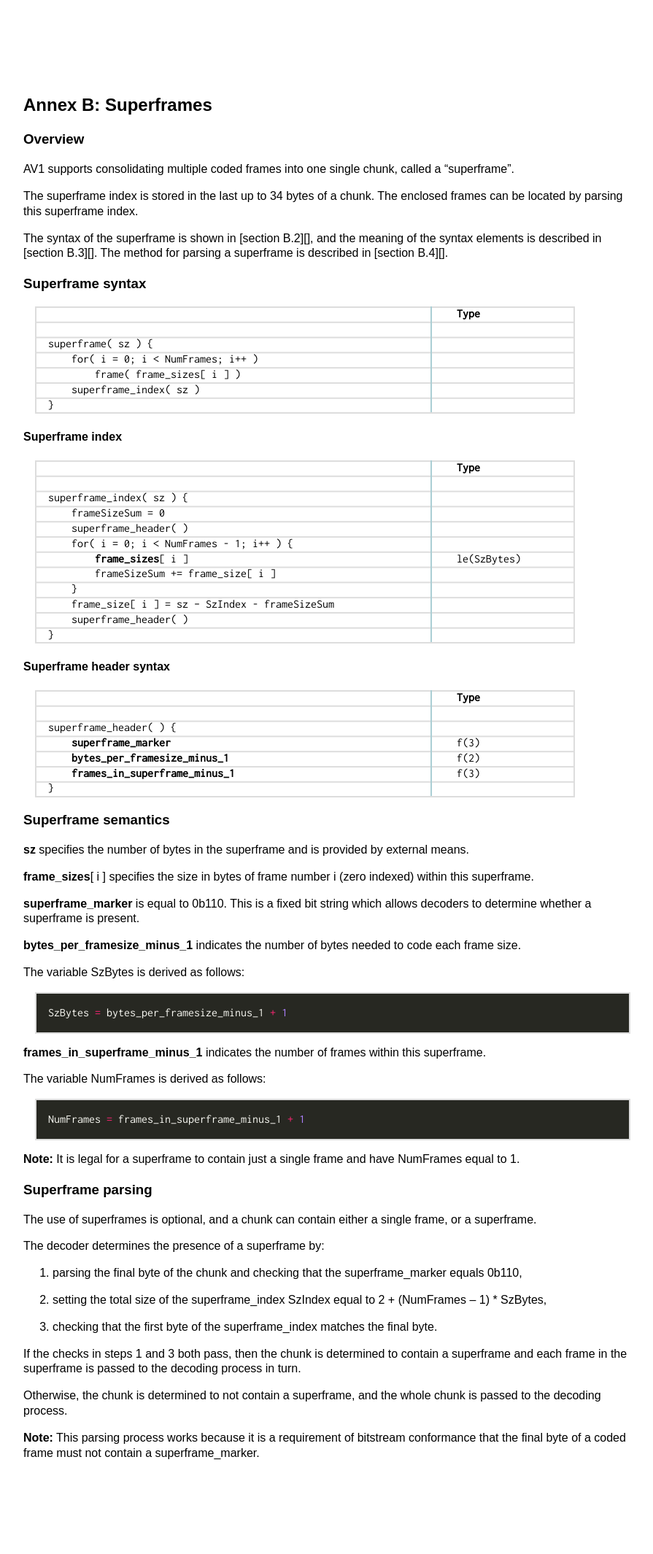
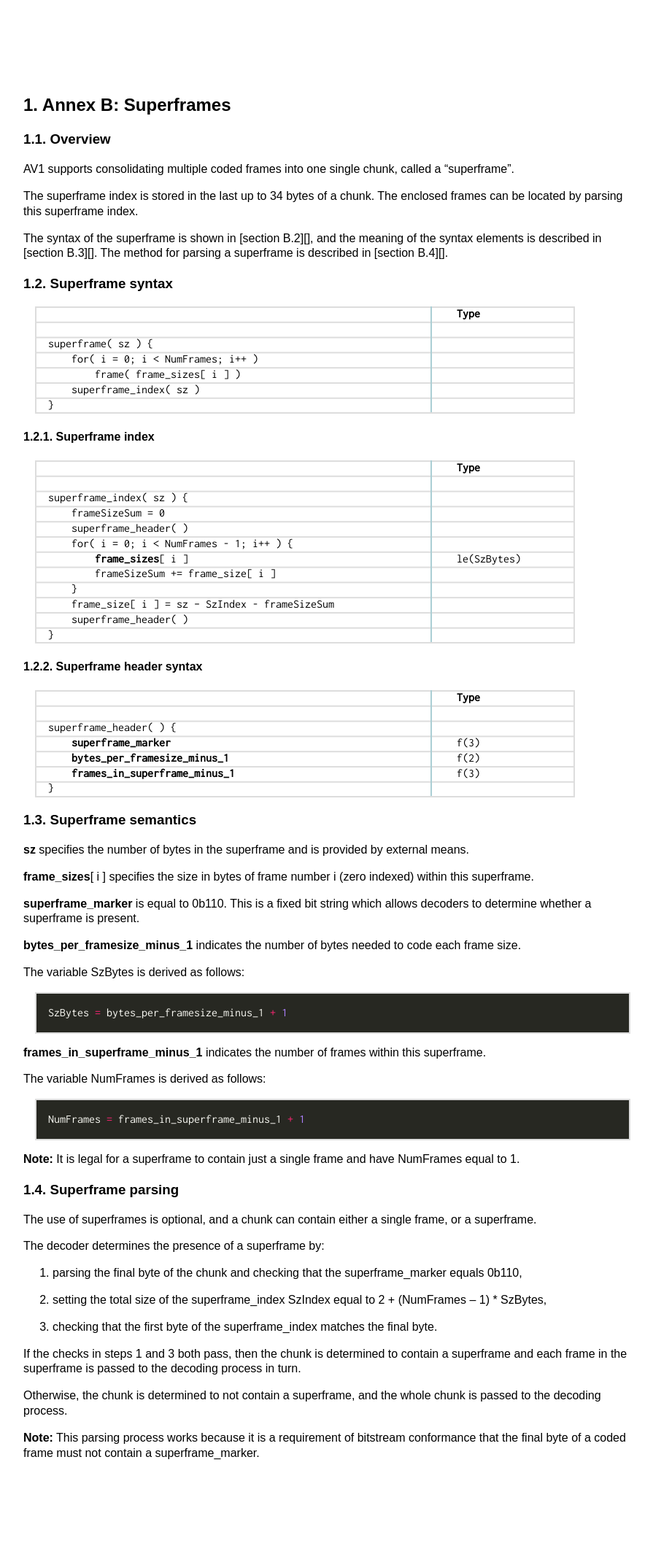
Before and after one commit to AOMediaCodec/av1-spec, a Jekyll site: the page built from annex.b.superframes.md, in a window 1280 px wide. Shown: the whole page at 73% size, without its empty margins (96-991 px from the left). Built offline with Jekyll 4.4.1, drawn with Linux system fonts in a browser that asks for light colours; our own code applies the rules of GitHub Pages for plain Markdown files.

Commit message:
Consolidate CSS within style.sass
Convert inline stylesheet rules (`<style>`) to SASS and
append to `style.sass`.

Change-Id: I48e749c1e5ac06814ccc5c5916f96c36e3ec0b90

```diff
--- a/_layouts/page.html
+++ b/_layouts/page.html
@@ -16,30 +16,6 @@
   <script type="text/javascript" async src="https://cdnjs.cloudflare.com/ajax/libs/mathjax/2.7.1/MathJax.js?config=AM_HTMLorMML">
   </script>
   <script src="assets/js/ASCIIMathML.js"></script>
-  <style>
-    body {counter-reset: h2}
-    h2 {counter-reset: h3}
-    h3 {counter-reset: h4}
-    h4 {counter-reset: h5}
-    h5 {counter-reset: h6}
-
-    h2:before {counter-increment: h2; content: counter(h2) ". "}
-    h3:before {counter-increment: h3; content: counter(h2) "." counter(h3) ". "}
-    h4:before {counter-increment: h4; content: counter(h2) "." counter(h3) "." counter(h4) ". "}
-    h5:before {counter-increment: h5; content: counter(h2) "." counter(h3) "." counter(h4) "." counter(h5) ". "}
-    h6:before {counter-increment: h6; content: counter(h2) "." counter(h3) "." counter(h4) "." counter(h5) "." counter(h6) ". "}
-
-    div.annex { counter-reset: h2 }
-    div.annex h2:before {counter-increment: h2; content: "" }
-    div.annex h3:before {counter-increment: h3; content: counter(h2, upper-alpha) "." counter(h3) ". "}
-    div.annex h4:before {counter-increment: h4; content: counter(h2, upper-alpha) "." counter(h3) "." counter(h4) ". "}
-    div.annex h5:before {counter-increment: h5; content: counter(h2, upper-alpha) "." counter(h3) "." counter(h4) "." counter(h5) ". "}
-    div.annex h6:before {counter-increment: h6; content: counter(h2, upper-alpha) "." counter(h3) "." counter(h4) "." counter(h5) "." counter(h6) ". "}
-
-    h2.no_count:before, h3.no_count:before, h4.no_count:before, h5.no_count:before, h6.no_count:before { content: ""; counter-increment: none }
-
-  </style>
-
   <link rel="apple-touch-icon" sizes="57x57" href="/images/icons/apple-icon-57x57.png">
   <link rel="apple-touch-icon" sizes="60x60" href="/images/icons/apple-icon-60x60.png">
   <link rel="apple-touch-icon" sizes="72x72" href="/images/icons/apple-icon-72x72.png">
@@ -57,8 +33,8 @@
   <meta name="msapplication-TileColor" content="#ffffff">
   <meta name="msapplication-TileImage" content="/images/icons/ms-icon-144x144.png">
   <meta name="theme-color" content="#ffffff">
+</head>
 
-</head>
 <body>
 
 {{ content }}
--- a/css/style.sass
+++ b/css/style.sass
@@ -108,3 +108,62 @@
     content: "Type\A"
     font-weight: bold
     padding-left: 560px
+
+// Heading auto-numbering
+
+body
+  counter-reset: h2
+
+h2
+  counter-reset: h3
+
+h3
+  counter-reset: h4
+
+h4
+  counter-reset: h5
+
+h5
+  counter-reset: h6
+
+h2:before
+  counter-increment: h2
+  content: counter(h2) ". "
+
+h3:before
+  counter-increment: h3
+  content: counter(h2) "." counter(h3) ". "
+
+h4:before
+  counter-increment: h4
+  content: counter(h2) "." counter(h3) "." counter(h4) ". "
+
+h5:before
+  counter-increment: h5
+  content: counter(h2) "." counter(h3) "." counter(h4) "." counter(h5) ". "
+
+h6:before
+  counter-increment: h6
+  content: counter(h2) "." counter(h3) "." counter(h4) "." counter(h5) "." counter(h6) ". "
+
+div.annex
+  counter-reset: h2
+  h2:before
+    counter-increment: h2
+    content: ""
+  h3:before
+    counter-increment: h3
+    content: counter(h2, upper-alpha) "." counter(h3) ". "
+  h4:before
+    counter-increment: h4
+    content: counter(h2, upper-alpha) "." counter(h3) "." counter(h4) ". "
+  h5:before
+    counter-increment: h5
+    content: counter(h2, upper-alpha) "." counter(h3) "." counter(h4) "." counter(h5) ". "
+  h6:before
+    counter-increment: h6
+    content: counter(h2, upper-alpha) "." counter(h3) "." counter(h4) "." counter(h5) "." counter(h6) ". "
+
+  h2.no_count:before, h3.no_count:before, h4.no_count:before, h5.no_count:before, h6.no_count:before
+    content: ""
+    counter-increment: none
```
